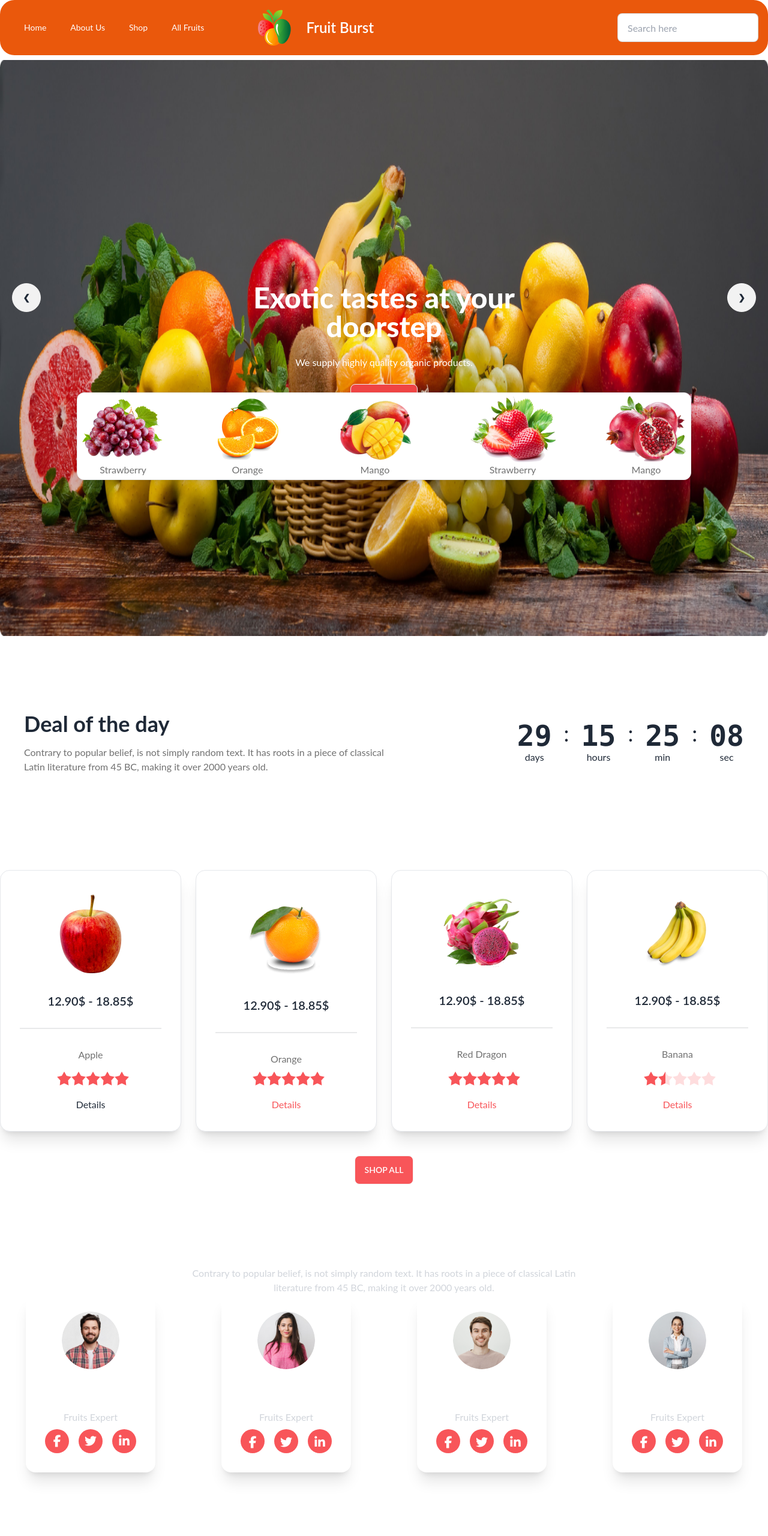
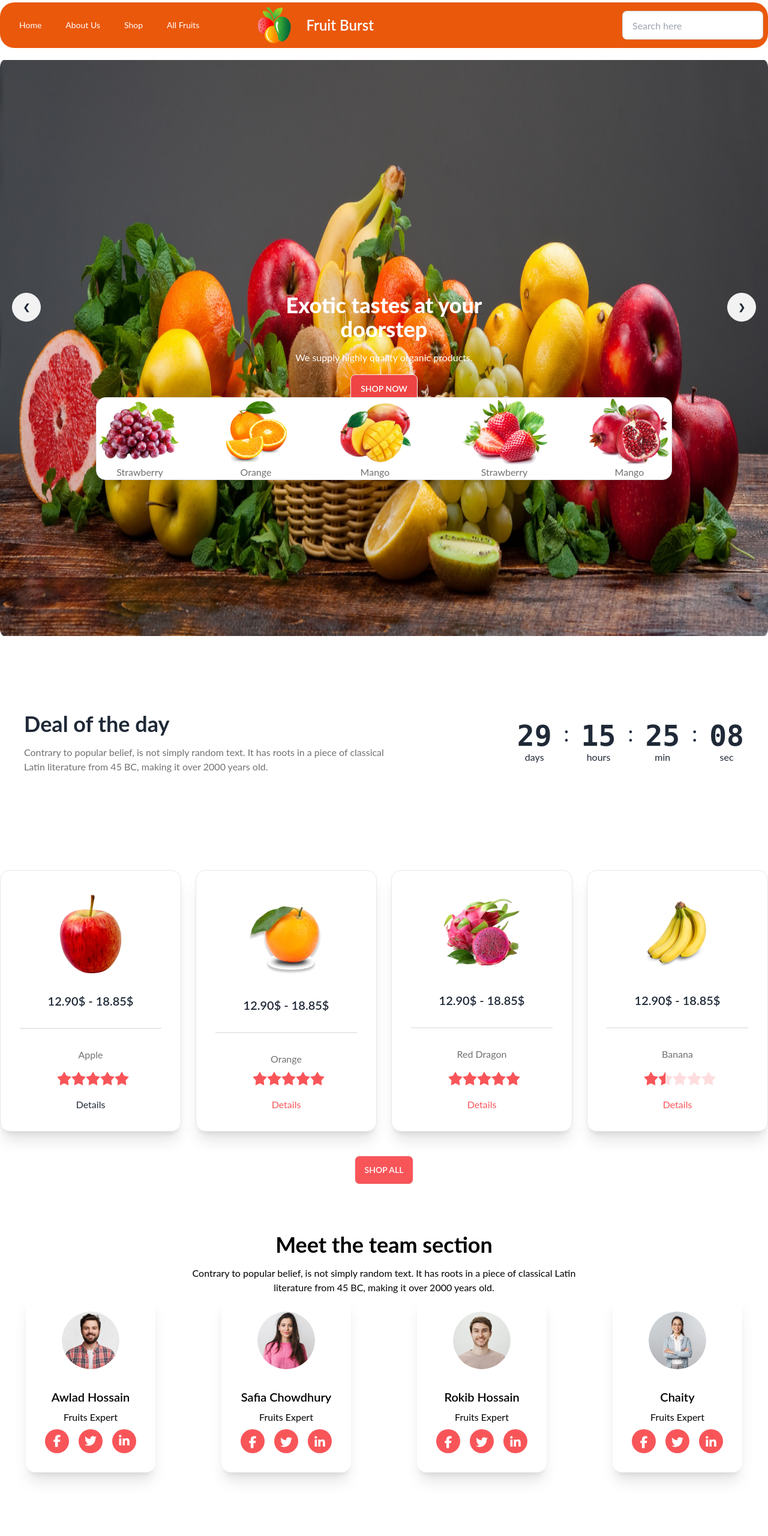
Before and after one commit to Dinislam1999/fruit-brust, a plain HTML site: page index.html in a window 1280 px wide. Shown: the top 2560 px of the page at 60% size. Drawn offline with nearby package versions, Linux system fonts and the light colour scheme; grey boxes are pictures that could not be loaded.

Commit message:
final commit

```diff
--- a/index.html
+++ b/index.html
@@ -45,7 +45,7 @@
    <!-- nav-bar section -->
     <header>
         <nav class="text-center">
-            <div class="navbar content-start text-base-100 bg-orange-600 p-4 rounded-3xl">
+            <div class="navbar content-start text-base-100 bg-orange-600 p-2 my-1 rounded-3xl">
                 <ul class="menu menu-horizontal navbar-start gap-2">
                     <li><a>Home</a></li>
                     <li><a>About Us</a></li>
@@ -89,15 +89,16 @@
 </header>
 
 <!-- *************************************** -->
-    <main class="gap-2 my-2">
+<!-- Banner Section -->
+    <main class="gap-2 my-5">
       <div class="carousel w-full">
         <div id="slide1" class="carousel-item relative w-full">
           <img src="./images/banner1.png" class="w-full" />
           <div class="absolute flex justify-between transform -translate-y-1/2 left-5 right-5 top-1/2">
             <a href="#slide4" class="btn btn-circle">❮</a>
             <div class="max-w-md text-center">
-              <h1 class="text-5xl font-extrabold text-white">Exotic tastes at your<br>doorstep</h1>
-              <p class="py-6 text-white">We supply highly quality organic products.</p>
+              <h1 class="text-4xl font-extrabold text-white">Exotic tastes at your<br>doorstep</h1>
+              <p class="py-4 text-white">We supply highly quality organic products.</p>
               <button class="btn text-center text-white bg-red-500">Shop Now</button>
             </div>
             <a href="#slide2" class="btn btn-circle">❯</a>
@@ -108,9 +109,9 @@
           <div class="absolute flex justify-between transform -translate-y-1/2 left-5 right-5 top-1/2">
             <a href="#slide1" class="btn btn-circle">❮</a>
             <div class="max-w-md text-center">
-              <h1 class="text-5xl font-extrabold text-white">Exotic tastes at your<br>doorstep</h1>
-              <p class="py-6 text-white">We supply highly quality organic products.</p>
-              <button class="btn text-center text-white bg-fruit-primary">Shop Now</button>
+              <h1 class="text-4xl font-extrabold text-white">Exotic tastes at your<br>doorstep</h1>
+              <p class="py-4 text-white">We supply highly quality organic products.</p>
+              <button class="btn text-center text-white  bg-red-500">Shop Now</button>
             </div>
             <a href="#slide3" class="btn btn-circle">❯</a>
           </div>
@@ -120,9 +121,9 @@
           <div class="absolute flex justify-between transform -translate-y-1/2 left-5 right-5 top-1/2">
             <a href="#slide2" class="btn btn-circle">❮</a>
             <div class="max-w-md text-center">
-              <h1 class="text-5xl font-extrabold text-white">Exotic tastes at your<br>doorstep</h1>
-              <p class="py-6 text-white">We supply highly quality organic products.</p>
-              <button class="btn text-center text-whitebg-fruit-primary">Shop Now</button>
+              <h1 class="text-4xl font-extrabold text-white">Exotic tastes at your<br>doorstep</h1>
+              <p class="py-4 text-white">We supply highly quality organic products.</p>
+              <button class="btn text-center text-white bg-red-500">Shop Now</button>
             </div>
             <a href="#slide4" class="btn btn-circle">❯</a>
           </div>
@@ -132,9 +133,9 @@
           <div class="absolute flex justify-between transform -translate-y-1/2 left-5 right-5 top-1/2">
             <a href="#slide3" class="btn btn-circle">❮</a>
             <div class="max-w-md text-center">
-              <h1 class="text-5xl font-extrabold text-white">Exotic tastes at your<br>doorstep</h1>
-              <p class="py-6 text-white">We supply highly quality organic products.</p>
-              <button class="btn text-center text-white bg-fruit-primary">Shop Now</button>
+              <h1 class="text-4xl font-extrabold text-white">Exotic tastes at your<br>doorstep</h1>
+              <p class="py-4 text-white">We supply highly quality organic products.</p>
+              <button class="btn text-center text-white bg-red-500">Shop Now</button>
             </div>
             <a href="#slide1" class="btn btn-circle">❯</a>
           </div>
@@ -142,7 +143,7 @@
       </div>
       <!-- *************************************** -->
       <!-- Fruit area -->
-      <section class="hidden md:flex text-center w-4/5 absolute bottom-0 left-0 right-0 m-auto bg-white justify-between items-center shadow-lg border rounded-xl p-1">
+      <section class="hidden md:flex text-center w-3/4 absolute  bottom-0 left-0 right-0 m-auto bg-white justify-between items-center shadow-lg border rounded-2xl p-0">
         <div>
            <img src="./images/fruit1.png" alt="Fruit">
            <p class="text-txt-color">Strawberry</p>
@@ -478,8 +479,8 @@
      <!-- Team section -->
      <section class="team-bg slider my-10 py-10">
       <header class="w-full md:w-1/2 mx-auto text-center">
-         <h2 class="text-4xl text-white font-bold">Meet the team section</h2>
-         <p class="pt-4 text-gray-300">
+         <h2 class="text-4xl text-black font-bold">Meet the team section</h2>
+         <p class="pt-4 text-black">
             Contrary to popular belief, is not simply random text. It has roots in a piece of classical Latin literature from 45 BC, making it over 2000 years old.
          </p>
       </header>
@@ -493,8 +494,8 @@
                </div>
              </div>
             <div class="card-body items-center text-center">
-              <h2 class="card-title">Awlad Hossain</h2>
-              <p class="text-gray-300">Fruits Expert</p>
+              <h2 class="card-title text-black">Awlad Hossain</h2>
+              <p class="text-black">Fruits Expert</p>
                <div class="flex justify-center items-center gap-4">
                   <a class="bg-main-color p-2 w-10 h-10 flex justify-center items-center rounded-full text-white" href="#"><i class="text-xl fa-brands fa-facebook-f"></i></a>
                   <a class="bg-main-color p-2 w-10 h-10 flex justify-center items-center rounded-full text-white" href="#"><i class="text-xl fa-brands fa-twitter"></i></a>
@@ -511,8 +512,8 @@
                </div>
              </div>
             <div class="card-body items-center text-center">
-              <h2 class="card-title">Safia Chowdhury</h2>
-              <p class="text-gray-300">Fruits Expert</p>
+              <h2 class="card-title text-black">Safia Chowdhury</h2>
+              <p class="text-black">Fruits Expert</p>
                <div class="flex justify-center items-center gap-4">
                   <a class="bg-main-color p-2 w-10 h-10 rounded-full text-white" href="#"><i class="text-xl fa-brands fa-facebook-f"></i></a>
                   <a class="bg-main-color p-2 w-10 h-10 rounded-full text-white" href="#"><i class="text-xl fa-brands fa-twitter"></i></a>
@@ -529,8 +530,8 @@
                </div>
              </div>
             <div class="card-body items-center text-center">
-              <h2 class="card-title">Rokib Hossain</h2>
-              <p class="text-gray-300">Fruits Expert</p>
+              <h2 class="card-title text-black">Rokib Hossain</h2>
+              <p class="text-black">Fruits Expert</p>
                <div class="flex justify-center items-center gap-4">
                   <a class="bg-main-color p-2 w-10 h-10 rounded-full text-white" href="#"><i class="text-xl fa-brands fa-facebook-f"></i></a>
                   <a class="bg-main-color p-2 w-10 h-10 rounded-full text-white" href="#"><i class="text-xl fa-brands fa-twitter"></i></a>
@@ -547,8 +548,8 @@
                </div>
              </div>
             <div class="card-body items-center text-center">
-              <h2 class="card-title">Chaity</h2>
-              <p class="text-gray-300">Fruits Expert</p>
+              <h2 class="card-title text-black">Chaity</h2>
+              <p class="text-black">Fruits Expert</p>
                <div class="flex justify-center items-center gap-4">
                   <a class="bg-main-color p-2 w-10 h-10 rounded-full text-white" href="#"><i class="text-xl fa-brands fa-facebook-f"></i></a>
                   <a class="bg-main-color p-2 w-10 h-10 rounded-full text-white" href="#"><i class="text-xl fa-brands fa-twitter"></i></a>
```
